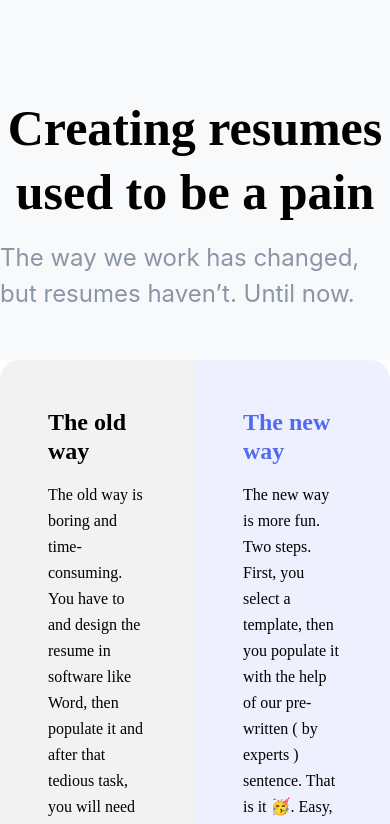
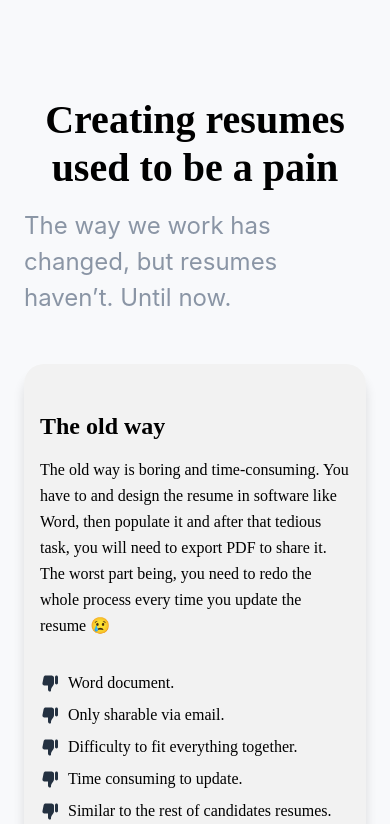
Before and after one commit to Achiaga/open-website-builder, a Next.js app: page /components/card-info in a window 390 px wide. Shown: the top 824 px of the page. Built offline with nearby package versions, Linux system fonts and the light colour scheme; a web font is replaced by a local one.

Commit message:
feat: old-new comparison responsive

```diff
--- a/pages/components/card-info/index.js
+++ b/pages/components/card-info/index.js
@@ -1,12 +1,12 @@
-import { Box, Text } from '@chakra-ui/react';
-import { useTranslation } from '../../../hooks/translation';
-import { List, ListItem, ListIcon } from '@chakra-ui/react';
+import { Box, Text } from '@chakra-ui/react'
+import { useTranslation } from '../../../hooks/translation'
+import { List, ListItem, ListIcon } from '@chakra-ui/react'
 
-import CheckList from '../../../assets/check-list';
-import HandDown from '../../../assets/hand-down';
+import CheckList from '../../../assets/check-list'
+import HandDown from '../../../assets/hand-down'
 
 const Steps = () => {
-	const [t] = useTranslation();
+	const [t] = useTranslation()
 
 	return (
 		<Box
@@ -17,15 +17,16 @@ const Steps = () => {
 			alignItems='center'
 			width='100%'
 			marginTop='6rem'
-			marginBottom='4rem'>
+			marginBottom='4rem'
+			px={['1.5rem', 'auto']}
+			flexDir='column'>
 			<Text
 				position='relative'
 				fontWeight='bold'
 				textAlign='center'
 				fontFamily='Montserrat'
-				fontSize='50px'
-				lineHeight='60px'
-				lineHeight='4rem'>
+				fontSize={['2.5rem', '50px']}
+				lineHeight={['3rem', '4rem']}>
 				Creating resumes used to be a pain
 			</Text>
 			<Text
@@ -45,18 +46,20 @@ const Steps = () => {
 				paddingTop='3rem'>
 				<Box
 					w='1100px'
-					h='620px'
 					display='flex'
 					justifyContent='start'
 					alignItems='stretch'
 					fontFamily='Montserrat'
 					boxShadow='0px 12px 12px rgba(0, 0, 0, 0.12)'
-					bg='white'>
+					bg='transparent'
+					borderRadius={'20px'}
+					flexDir={['column', 'row']}>
 					<Box
-						borderRadius='20px 0px 0px 20px'
-						w='50%'
+						borderRadius={['20px 20px 0px 0px ', '0px 20px 20px 0px']}
+						w={['100%', '50%']}
 						bg='gray.200'
-						padding='3rem'>
+						px={['1rem', '3rem']}
+						py='3rem'>
 						<Text
 							as='h1'
 							fontFamily='Montserrat'
@@ -137,10 +140,11 @@ const Steps = () => {
 					</Box>
 
 					<Box
-						w='50%'
+						w={['100%', '50%']}
 						bg='primary.100'
-						padding='3rem'
-						borderRadius='0px 20px 20px 0px'>
+						px={['1rem', '3rem']}
+						py={'3rem'}
+						borderRadius={['0px 0px 20px 20px ', '0px 20px 20px 0px']}>
 						<Text
 							as='h1'
 							fontFamily='Montserrat'
@@ -224,7 +228,7 @@ const Steps = () => {
 				</Box>
 			</Box>
 		</Box>
-	);
-};
+	)
+}
 
-export default Steps;
+export default Steps
--- a/pages/components/comparison/index.js
+++ b/pages/components/comparison/index.js
@@ -119,7 +119,7 @@ const Comparison = () => {
 				mx={['auto', 0]}
 				marginTop={['2rem', '6rem']}
 				marginBottom={['2rem', '6rem']}>
-				<Box position='absolute' left='0' top='1rem'>
+				<Box position='absolute' left='0' top='1rem' d={['none', 'block']}>
 					<UnsexyBg />
 				</Box>
 				<Box position='absolute' right='0' top='12rem'>
--- a/pages/components/features/index.js
+++ b/pages/components/features/index.js
@@ -45,7 +45,7 @@ const Features = () => {
 			alignItems='center'
 			width='100%'
 			marginTop='4rem'
-			marginBottom='6.5rem'
+			marginBottom={['2rem', '6.5rem']}
 			mx={['auto', 0]}>
 			<Box position='absolute' right='0' bottom='-30rem'>
 				<CircleBg />
```
Also changed, not shown: pages/components/footer/index.js (+28 -26 lines), pages/components/steps/index.js (+4 -5 lines).
